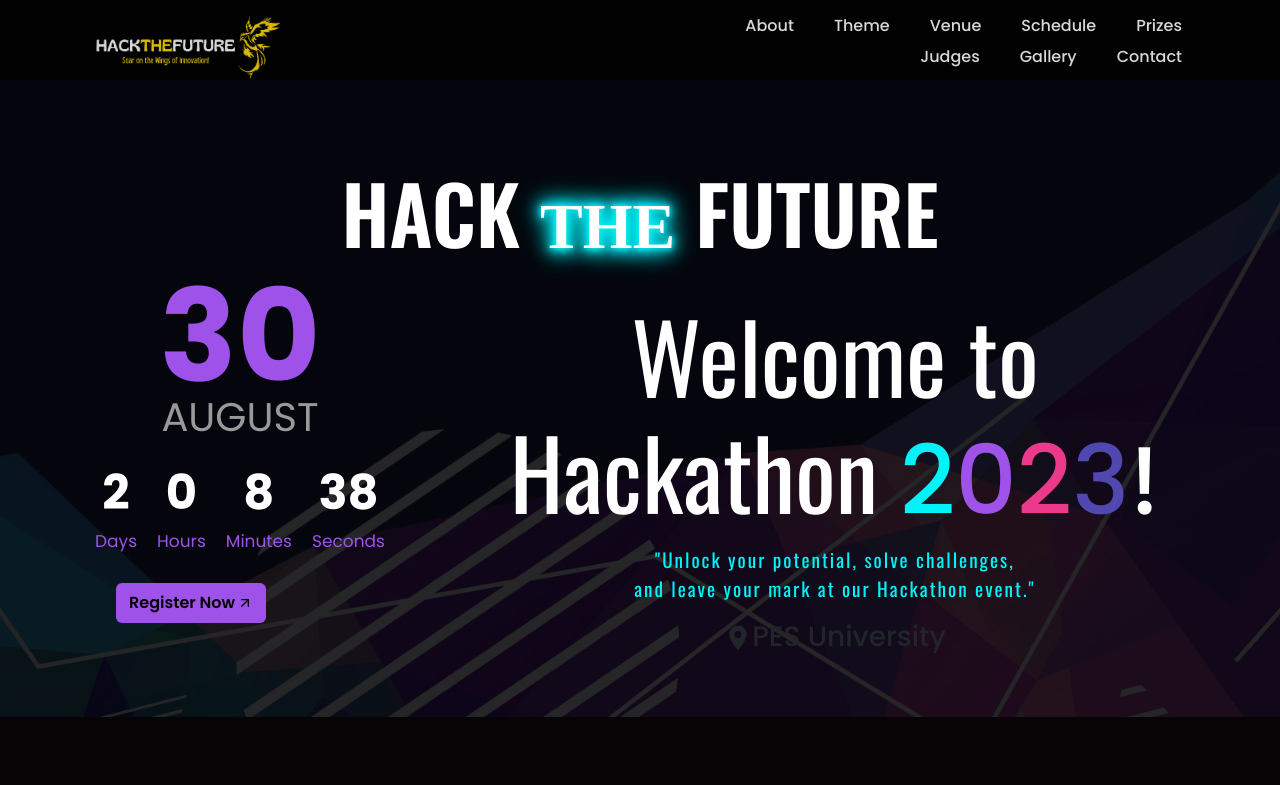
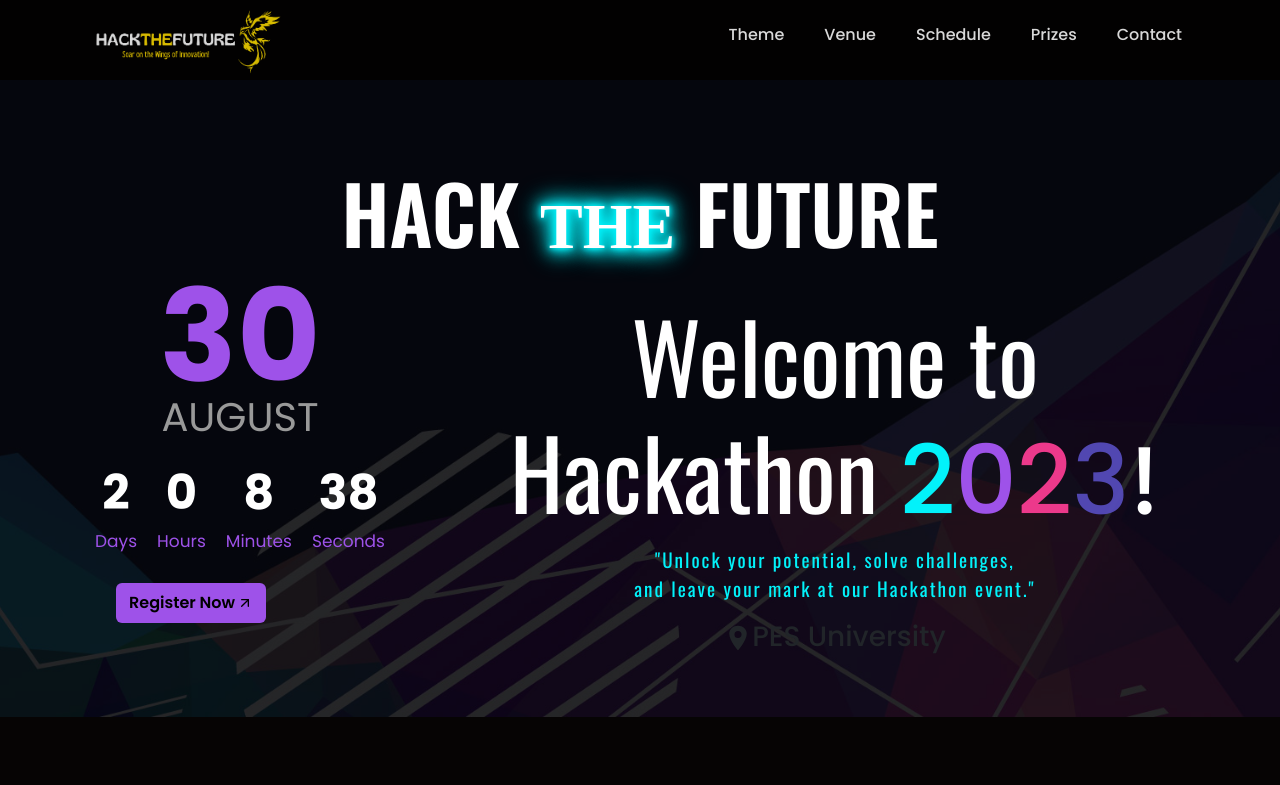
Before and after one commit to Appex-Pesu/Horcrux, a React (Vite) app: page / in a window 1280 px wide. Shown: the top 785 px of the page. Built offline with nearby package versions, Linux system fonts and the light colour scheme; a web font is replaced by a local one.

Commit message:
Update Navbar.jsx

```diff
--- a/src/components/Navbar/Navbar.jsx
+++ b/src/components/Navbar/Navbar.jsx
@@ -35,9 +35,9 @@ const Navbar = () => {
           <span className="line line3"></span>
         </div>
         <ul className="menu-items">
-          <li className="borderXwidth">
+{/*           <li className="borderXwidth">
             <a href="#About">About</a>
-          </li>
+          </li> */}
           <li className="borderXwidth">
             <a href="#Theme">Theme</a>
           </li>
@@ -50,12 +50,12 @@ const Navbar = () => {
           <li className="borderXwidth">
             <a href="#Prize">Prizes</a>
           </li>
-          <li className="borderXwidth">
+{/*           <li className="borderXwidth">
             <a href="#Judges">Judges</a>
-          </li>
-          <li className="borderXwidth">
+          </li> */}
+{/*           <li className="borderXwidth">
             <a href="#Gallery">Gallery</a>
-          </li>
+          </li> */}
           <li className="borderXwidth">
             <a href="#Footer">Contact</a>
           </li>
```
